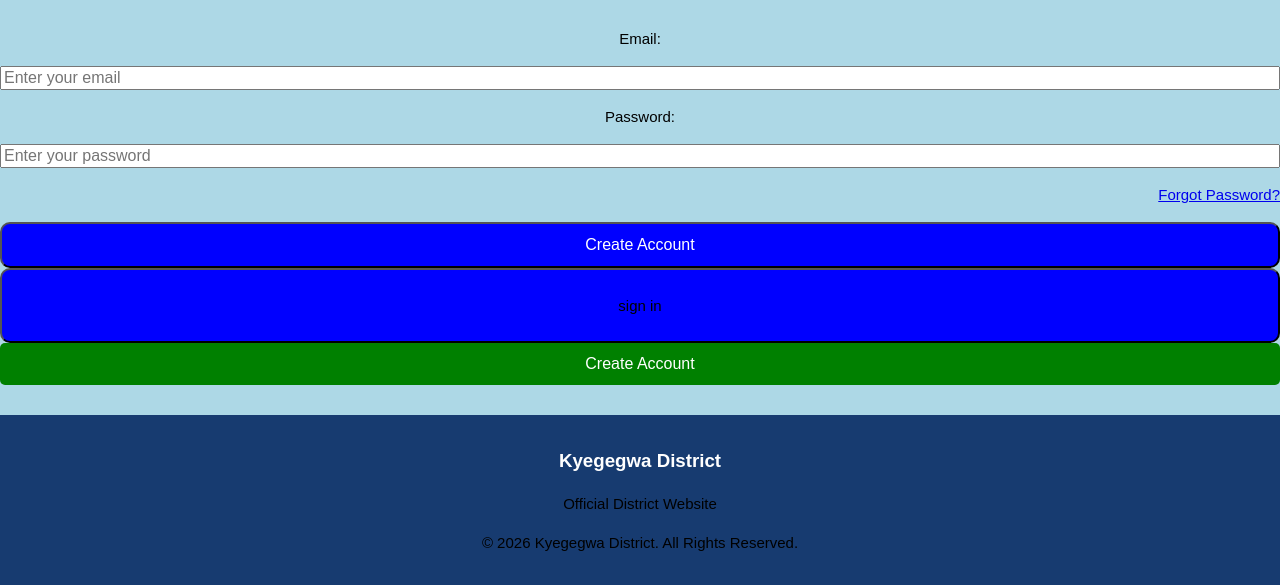
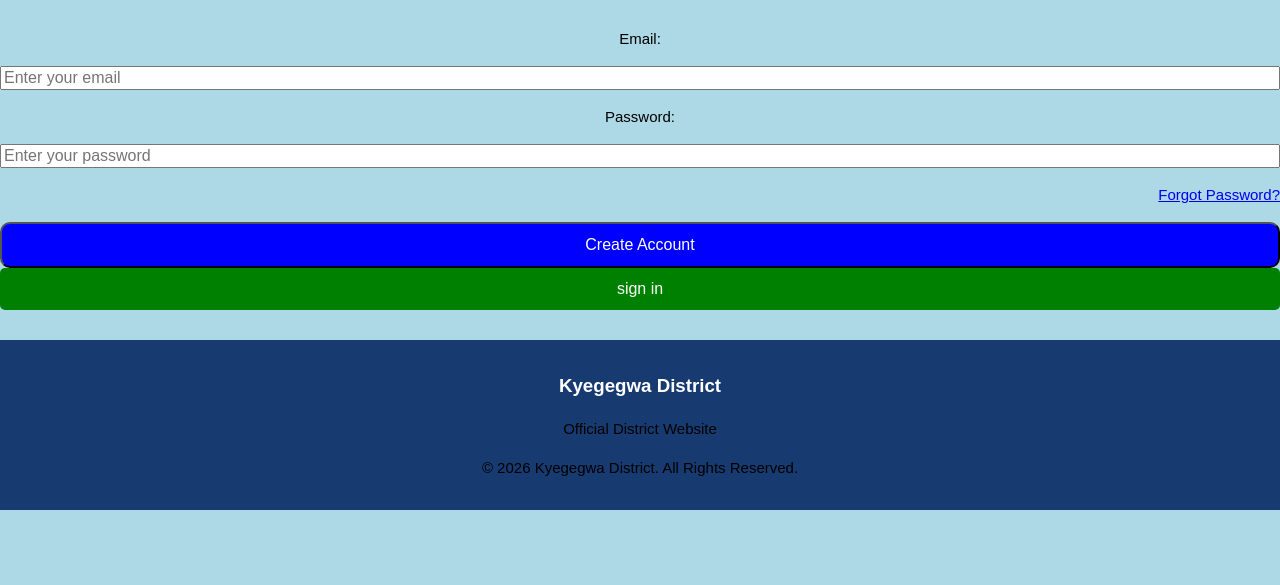
Before and after one commit to 2026bcs112-arch/Kyegegwa-district, a plain HTML site: page index.html in a window 1280 px wide. Shown: the part 2080-2665 px from the top of the page. After the commit the page ends 2590 px from the top, so only its background shows below. Drawn offline with Linux system fonts and the light colour scheme.

Commit message:
index.html

```diff
--- a/index.html
+++ b/index.html
@@ -240,16 +240,9 @@ width="400">
 </button>
 
 <button
-    Sign In
-</button>
-
-<p>sign in</p>
-
-
-<button
   onclick="window.location.href='register.html'"
   style="background-color: green; color: white; padding: 12px 20px; border: none; border-radius: 5px; cursor: pointer;">
-  Create Account
+  sign in
 </button>
 
 
```
